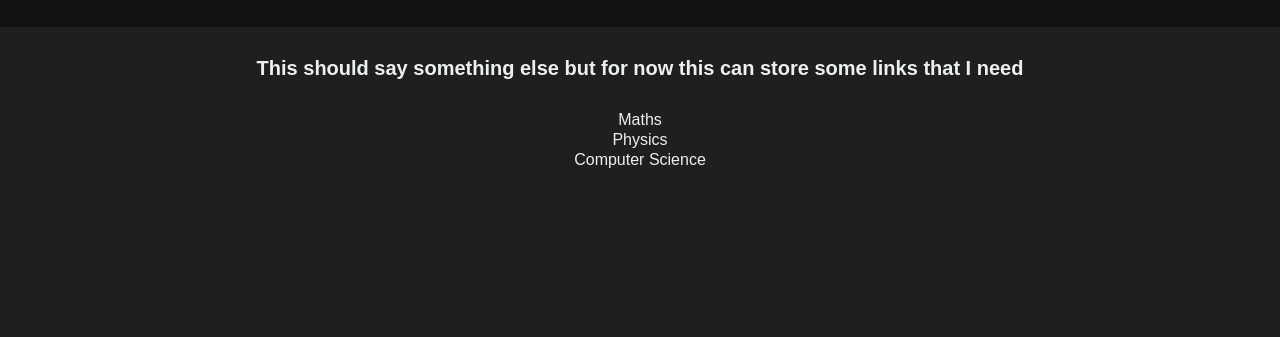
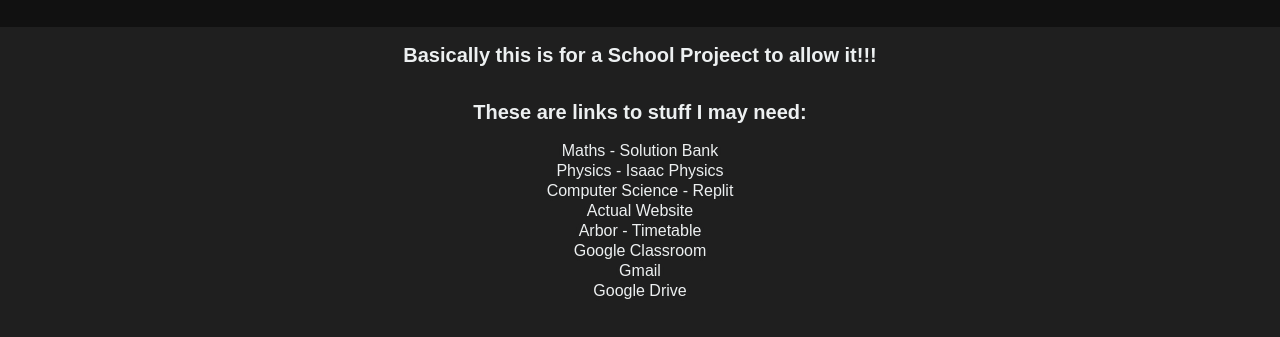
Before and after one commit to Bhavzsta100/2nnd-repository, a plain HTML site: page index.html in a window 1280 px wide. Shown: the part 95-432 px from the top of the page. Drawn offline with Linux system fonts and the light colour scheme.

Commit message:
adding links and soome text

```diff
--- a/css/style_navbar.css
+++ b/css/style_navbar.css
@@ -66,7 +66,7 @@
     font-size: 20px;
     color: #edf0f1;
     text-align: center;
-    padding: 30px;
+    padding: 17px;
 }
 
 .cont_1 li a{
--- a/index.html
+++ b/index.html
@@ -20,12 +20,21 @@
         <a class="cta"href="#"><button>Contact</button></a>
     </header>
     <content>
-        <p class="cont">This should say something else but for now this can store some links that I need</p>
+        <p class="cont">Basically this is for a School Projeect to allow it!!!</p>
+        <p class="cont">These are links to stuff I may need:</p>
         <ul class="cont_1">
-            <li><a href="https://sites.google.com/avanti.org.uk/mathematics/ks5?authuser=1">Maths</a></li>
-            <li><a href="https://isaacphysics.org/assignments?stage=a_level">Physics</a></li>
-            <li><a href="https://replit.com/@BhavinKabaria1">Computer Science</a></li>
+            <li><a href="https://sites.google.com/avanti.org.uk/mathematics/ks5?authuser=1">Maths - Solution Bank</a></li>
+            <li><a href="https://isaacphysics.org/assignments?stage=a_level">Physics - Isaac Physics</a></li>
+            <li><a href="https://replit.com/@BhavinKabaria1">Computer Science - Replit</a></li>
+            <li><a href="https://bhavzsta100.github.io/2nnd-repository/index.html">Actual Website</a></li>
+            <li><a href="https://avanti-house-secondary.uk.arbor.sc/?/home-ui/index">Arbor - Timetable</a></li>
+            <li><a href="https://classroom.google.com/u/1/h">Google Classroom</a></li>
+            <li><a href="https://mail.google.com/mail/u/1/#inbox">Gmail</a></li>
+            <li><a href="https://drive.google.com/drive/u/1/my-drive">Google Drive</a></li>
         </ul>
     </content>
+    <div>
+
+    </div>
 </body>
 </html>
```
